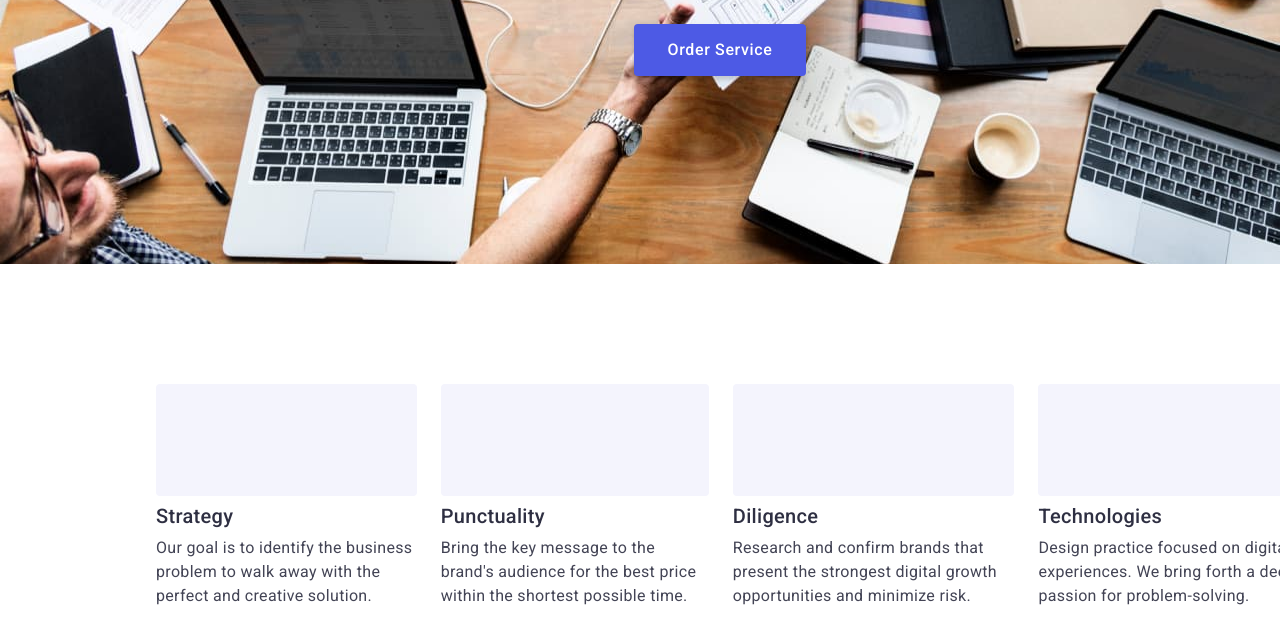
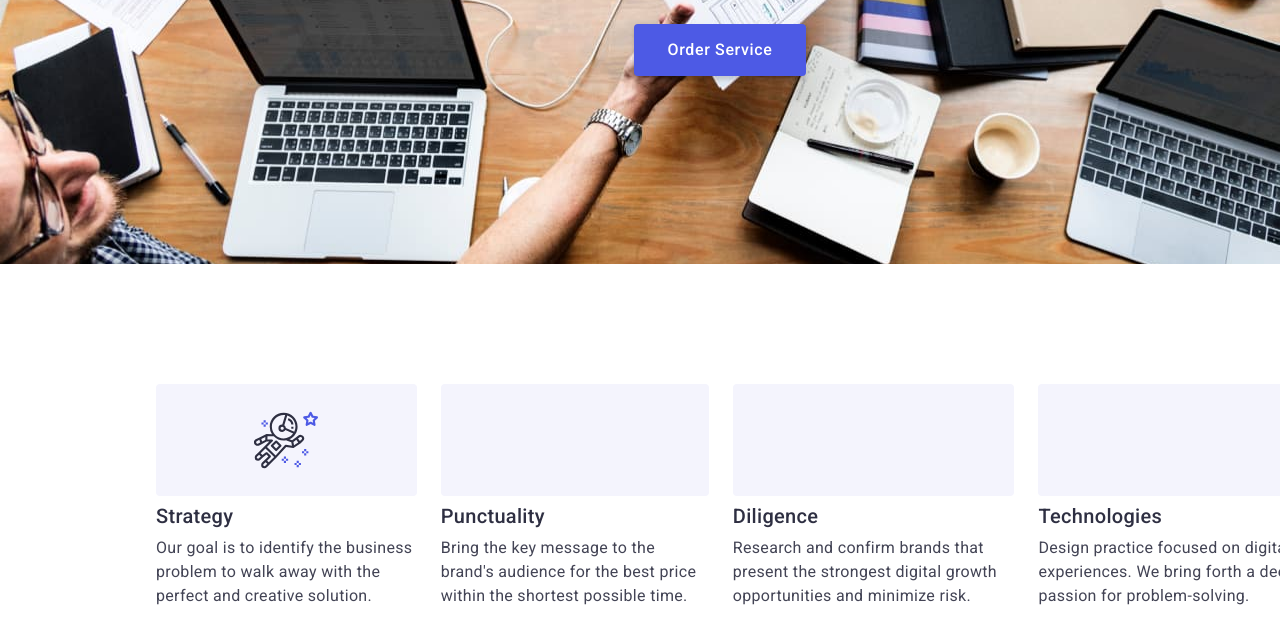
Before and after one commit to ViktoriaRosovska/goit-markup-hw-04, a plain HTML site: page index.html in a window 1280 px wide. Shown: the part 405-1048 px from the top of the page. Drawn offline with nearby package versions, Linux system fonts and the light colour scheme.

Commit message:
Add svg sprite

```diff
--- a/css/styles.css
+++ b/css/styles.css
@@ -324,7 +324,20 @@ section.hero {
   height: 112px;
   background-color: var(--light-accent-color);
   border-radius: 4px;
+  object-fit: contain;
+  display: flex;
+  justify-content: center;
+  align-items: center;
+
 }
+
+.icon {
+  width: 64px;
+  height: 64px;
+  display: inline-block;
+
+}
+
 
 /** ============================== /FEATURES ============================== **/
 
--- a/index.html
+++ b/index.html
@@ -69,7 +69,11 @@
           <ul class="features-list">
             <li class="list-item">
               <div class="thumb">
-                <div class="feature-icon"></div>
+                <div class="feature-icon">
+                  <svg class="icon">
+                    <use href="./images/svg/symbol-defs.svg#icon-astronaut"></use>
+                  </svg>
+                </div>
                   <h3 class="title">Strategy</h3>
                   <p class="paragraph">
                     Our goal is to identify the business
```
Also changed, not shown: images/svg/astronaut.svg (added), images/svg/clock.svg (added), images/svg/diagram.svg (added), images/svg/echolokation.svg (added), images/svg/facebook.svg (added), images/svg/instagram.svg (added), images/svg/linkedin-1.svg (added), images/svg/logobrand-leaf.svg (added), images/svg/logocom-cube.svg (added), images/svg/logocompany-sphere.svg (added), images/svg/logofoster.svg (added), images/svg/logotl-here.svg (added), images/svg/logoyaco.svg (added), images/svg/symbol-defs.svg (added), 1 more files.
